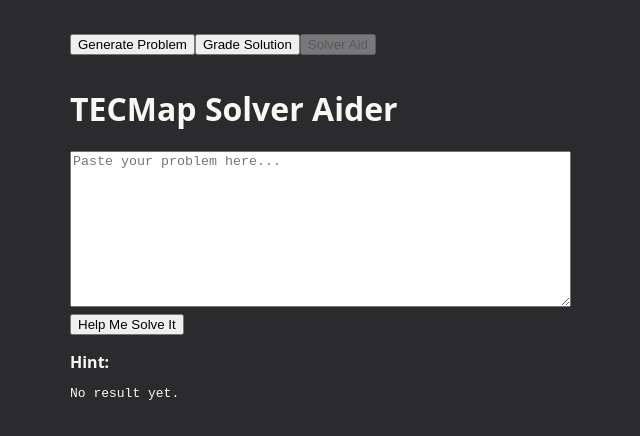
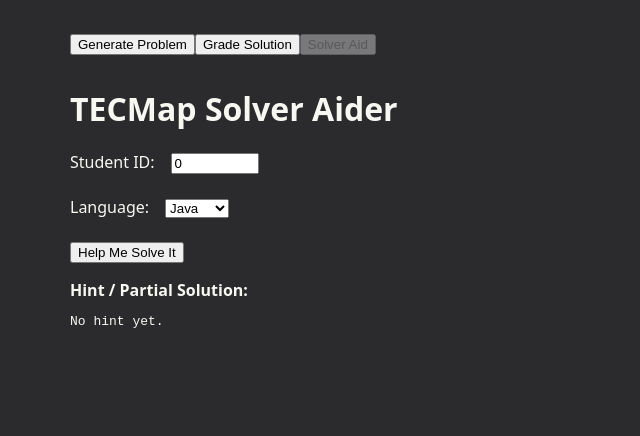
Before and after one commit to Marzopa/TECMap-AI, a React (Create React App) app in the folder frontend/: page / in a window 1280 px wide. Both pictures are taken after a click on the button "Solver Aid". Shown: the top 436 px of the page, without its empty margins (220-860 px from the left). Built offline with nearby package versions, Linux system fonts and the light colour scheme.

Commit message:
solver form now has three parameters, error still

```diff
--- a/frontend/src/App.js
+++ b/frontend/src/App.js
@@ -10,7 +10,7 @@ function App() {
     const [gradeInput, setGradeInput] = useState('');
     const [gradeResult, setGradeResult] = useState(null);
     const [loadingGrade, setLoadingGrade] = useState(false);
-    const [solveInput, setSolveInput] = useState('');
+    const [language, setLanguage] = useState('java');
     const [solveResult, setSolveResult] = useState(null);
     const [loadingSolve, setLoadingSolve] = useState(false);
 
@@ -57,11 +57,16 @@ function App() {
         setLoadingSolve(true);
         setSolveResult(null);
         try {
-            const res = await fetch('http://localhost:8080/ai/solve-aid', {
-                method: 'POST',
-                headers: { 'Content-Type': 'application/json' },
-                body: JSON.stringify({ problem: solveInput })
-            });
+            // POST the full LearningMaterial in the body,
+            // and studentId + language as query params
+            const res = await fetch(
+                `http://localhost:8080/ai/solve?studentId=${studentId}&language=${language}`,
+                {
+                    method: 'POST',
+                    headers: { 'Content-Type': 'application/json' },
+                    body: JSON.stringify(problem)
+                }
+            );
             if (!res.ok) throw new Error(`Status ${res.status}`);
             setSolveResult(await res.json());
         } catch (err) {
@@ -171,23 +176,44 @@ function App() {
             {activeTab === 'solve' && (
                 <>
                     <h1>TECMap Solver Aider</h1>
-                    <textarea
-                        rows={10}
-                        cols={60}
-                        value={solveInput}
-                        onChange={(e) => setSolveInput(e.target.value)}
-                        placeholder="Paste your problem here..."
-                    />
-                    <br />
+
+                    <label>
+                        Student ID:
+                        <input
+                            type="number"
+                            value={studentId}
+                            onChange={e => setStudentId(Number(e.target.value))}
+                            style={{ marginLeft: '1rem', width: '5rem' }}
+                        />
+                    </label>
+                    <br /><br />
+
+                    <label>
+                        Language:
+                        <select
+                            value={language}
+                            onChange={e => setLanguage(e.target.value)}
+                            style={{ marginLeft: '1rem' }}
+                        >
+                            <option value="java">Java</option>
+                            <option value="python">Python</option>
+                            <option value="cpp">C++</option>
+                            {/* add any languages you support */}
+                        </select>
+                    </label>
+                    <br /><br />
+
                     <button onClick={handleSolveAid} disabled={loadingSolve}>
                         {loadingSolve ? 'Asking model...' : 'Help Me Solve It'}
                     </button>
+
                     <div style={{ marginTop: '1rem', whiteSpace: 'pre-wrap' }}>
-                        <strong>Hint:</strong>
-                        <pre>{solveResult ? JSON.stringify(solveResult, null, 2) : 'No result yet.'}</pre>
+                        <strong>Hint / Partial Solution:</strong>
+                        <pre>{solveResult || 'No hint yet.'}</pre>
                     </div>
                 </>
             )}
+
         </div>
     );
 }
```
